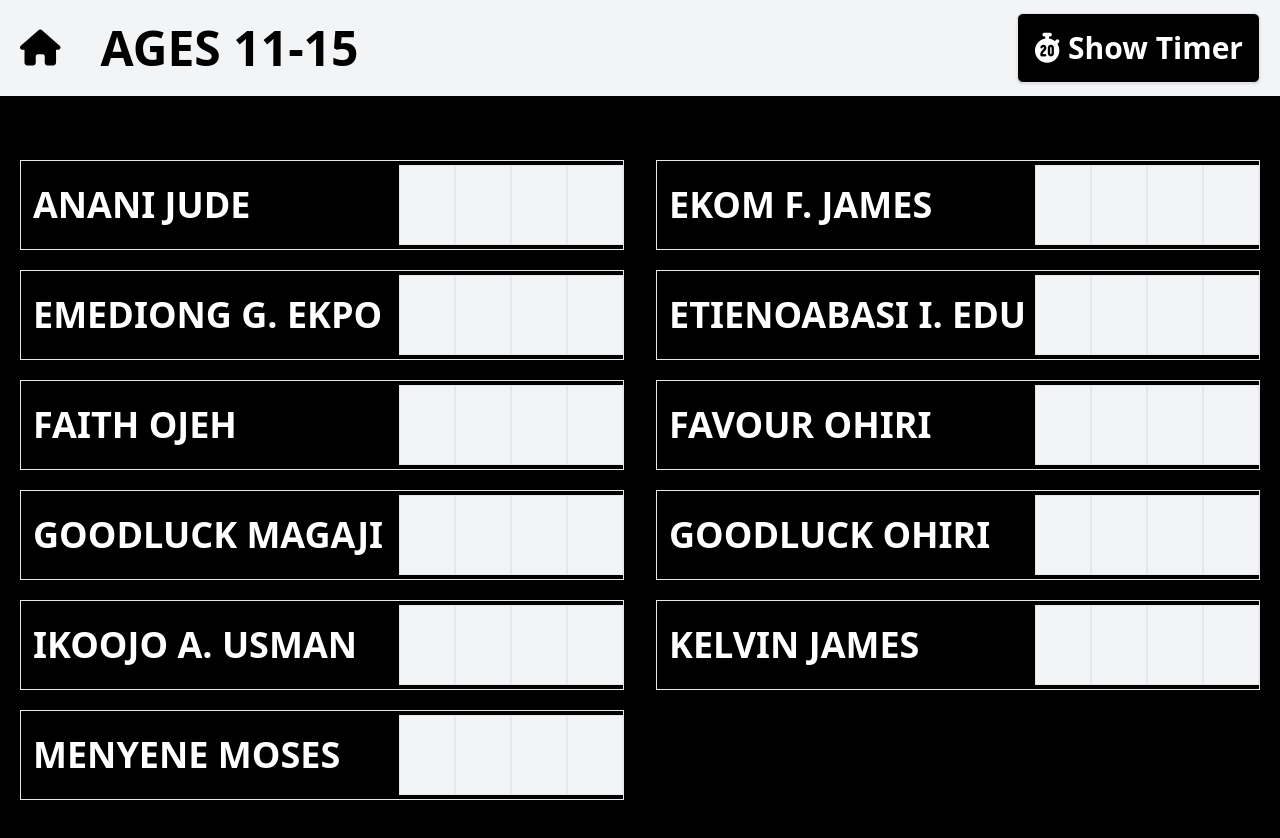
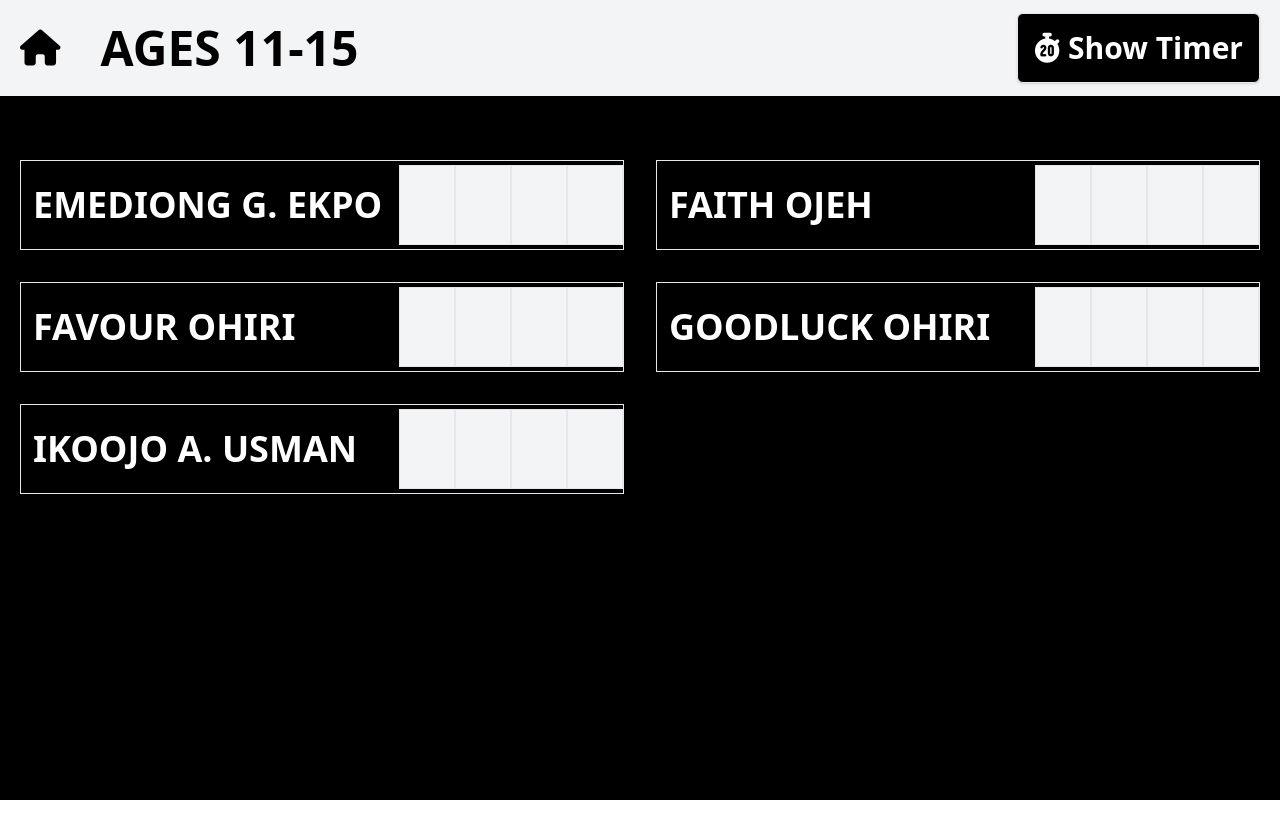
Before and after one commit to codes001/quiz-app, a React (Create React App) app: page /second in a window 1280 px wide. After the commit the page ends 800 px from the top, so only its background shows below. Built offline with nearby package versions, Linux system fonts and the light colour scheme.

Commit message:
new change

```diff
--- a/src/components/Home.jsx
+++ b/src/components/Home.jsx
@@ -10,7 +10,7 @@ function Home() {
         <div className='flex items-center mt-10'>
         <button className='bg-white text-black px-8 py-3 block text-3xl font-bold rounded-md mx-2' onClick={() => navigate('first')}>Ages 6-10</button>
         <button className='bg-white text-black px-8 py-3 block text-3xl font-bold rounded-md mx-2' onClick={() => navigate('second')}>Ages 11-15</button>
-        {/* <button onClick={() => navigate('third')}>Ages 16-20</button> */}
+        <button className='bg-white text-black px-8 py-3 block text-3xl font-bold rounded-md mx-2' onClick={() => navigate('third')}>Ages 16-20</button>
         </div>
     </div>
   )
--- a/src/data.js
+++ b/src/data.js
@@ -3,33 +3,31 @@ const data = {
     title: "Ages 6-10",
     participants: [
       "Christian Akande",
-      "Daramfon G. Udoh",
-      "George I. Edu",
-      "Gideon O. Aidoko",
       "Medara Clement",
       "Mmeyene F. Uduak",
-      "Possible C. Inobeme",
       "Prince Ojeh",
       "Richard Amaefule",
-      "Sifon G. Ekpo",
     ],
   },
   second: {
     title: "Ages 11-15",
     participants: [
-        'Anani Jude',
-        'Ekom F. James',
         'Emediong G. Ekpo',
-        'Etienoabasi I. Edu',
         'Faith Ojeh',
         'Favour Ohiri',
-        'Goodluck Magaji',
         'Goodluck Ohiri',
         'Ikoojo A. Usman',
-        'Kelvin James',
-        'Menyene Moses',
     ],
   },
+  third: {
+    title: "Ages 16-20",
+    participants: [
+        'Favour Achobe',
+        'Gaius Omonale',
+        'Prince Okwong',
+        'Rita Akande'
+    ],
+  }
 };
 
 export default data
--- a/src/pages/Scoresheet.jsx
+++ b/src/pages/Scoresheet.jsx
@@ -18,7 +18,7 @@ function Scoresheet({ type }) {
         </div>
         <Timer />
       </header>
-      <div className="grid grid-cols-2 gap-5 gap-x-8 py-10 px-5 pt-16">
+      <div className="grid grid-cols-2 gap-8 py-10 px-5 pt-16">
         {pageData.participants.map((participant, index) => (
           <UserCard key={index} number={index} name={participant} />
         ))}
```
